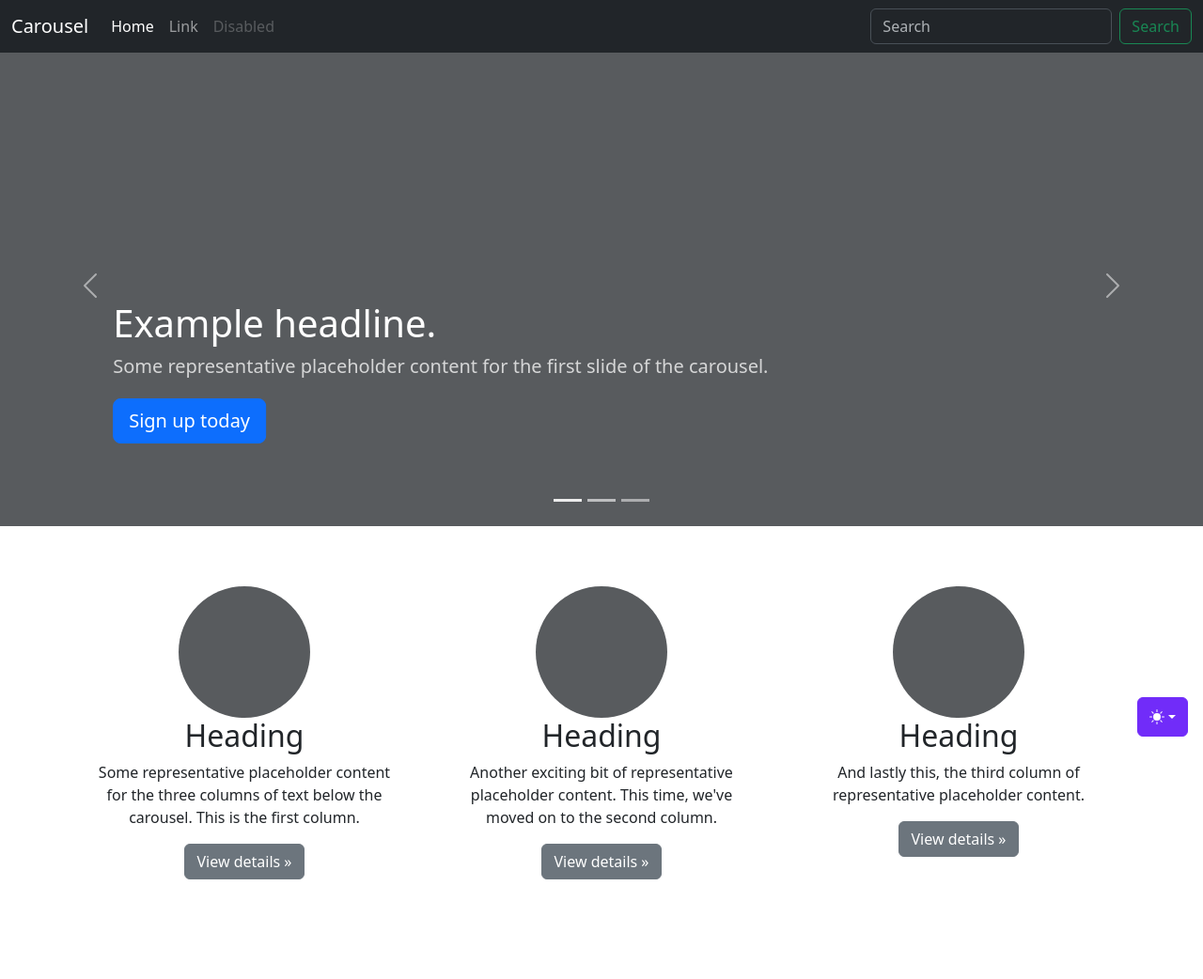
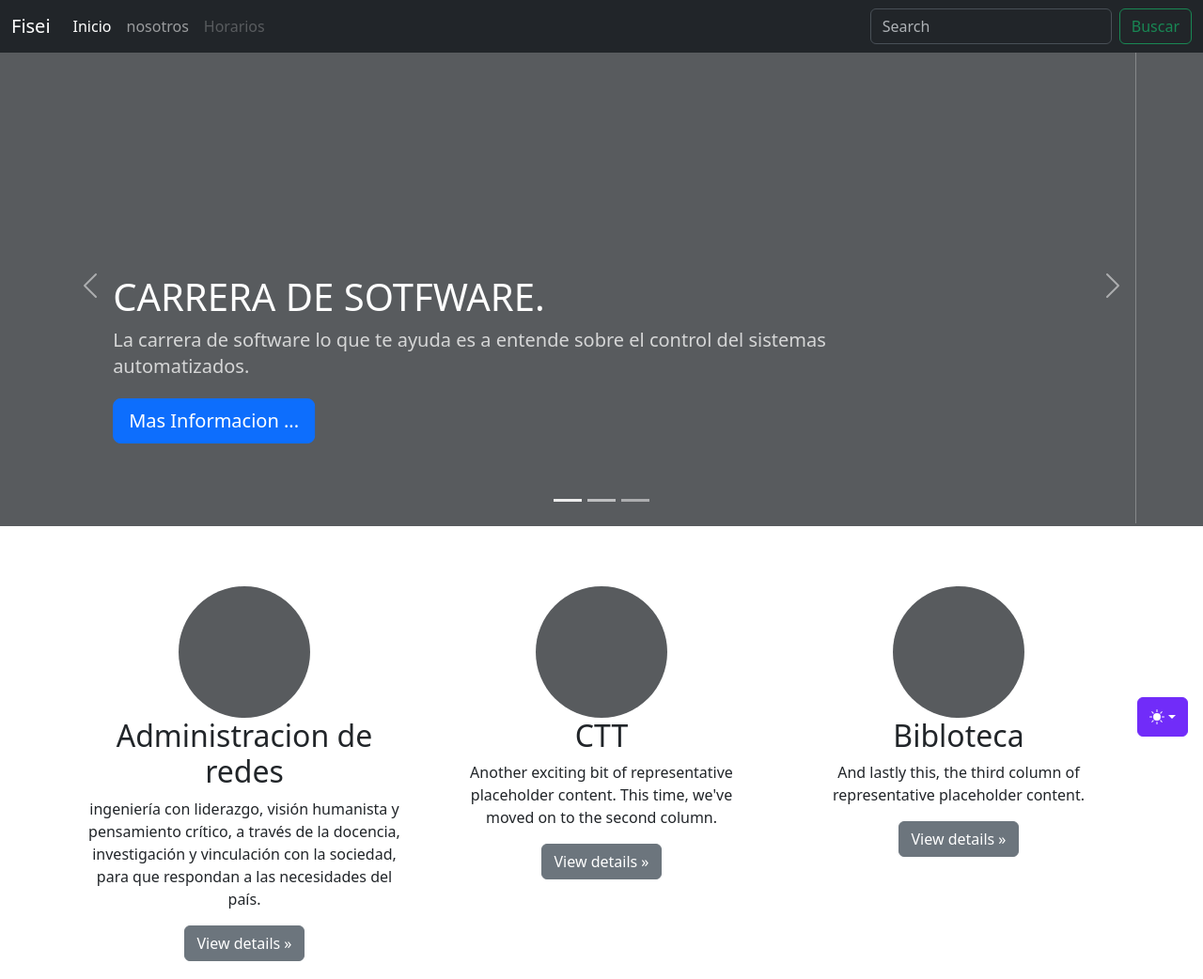
Before and after one commit to Mauri10G/fisei, a plain HTML site: page index.html in a window 1280 px wide. Shown: the top 1042 px of the page at 94% size. Drawn offline with Linux system fonts and the light colour scheme.

```diff
--- a/index.html
+++ b/index.html
@@ -9,7 +9,7 @@
       content="Mark Otto, Jacob Thornton, and Bootstrap contributors"
     />
     <meta name="generator" content="Astro v5.13.2" />
-    <title>Carousel Template · Bootstrap v5.3</title>
+    <title>Pagina de la FISEI</title>
     <link
       rel="canonical"
       href="https://getbootstrap.com/docs/5.3/examples/carousel/"
@@ -192,7 +192,7 @@
     <header data-bs-theme="dark">
       <nav class="navbar navbar-expand-md navbar-dark fixed-top bg-dark">
         <div class="container-fluid">
-          <a class="navbar-brand" href="#">Carousel</a>
+          <a class="navbar-brand" href="#">Fisei</a>
           <button
             class="navbar-toggler"
             type="button"
@@ -207,11 +207,11 @@
           <div class="collapse navbar-collapse" id="navbarCollapse">
             <ul class="navbar-nav me-auto mb-2 mb-md-0">
               <li class="nav-item">
-                <a class="nav-link active" aria-current="page" href="#">Home</a>
+                <a class="nav-link active" aria-current="page" href="#">Inicio</a>
               </li>
-              <li class="nav-item"><a class="nav-link" href="#">Link</a></li>
+              <li class="nav-item"><a class="nav-link" href="#">nosotros</a></li>
               <li class="nav-item">
-                <a class="nav-link disabled" aria-disabled="true">Disabled</a>
+                <a class="nav-link disabled" aria-disabled="true">Horarios</a>
               </li>
             </ul>
             <form class="d-flex" role="search">
@@ -222,7 +222,7 @@
                 aria-label="Search"
               />
               <button class="btn btn-outline-success" type="submit">
-                Search
+                Buscar
               </button>
             </form>
           </div>
@@ -271,13 +271,12 @@
             </svg>
             <div class="container">
               <div class="carousel-caption text-start">
-                <h1>Example headline.</h1>
+                <h1>CARRERA DE SOTFWARE.</h1>
                 <p class="opacity-75">
-                  Some representative placeholder content for the first slide of
-                  the carousel.
+                 La carrera de software lo que te ayuda es a entende sobre el control del sistemas automatizados.
                 </p>
                 <p>
-                  <a class="btn btn-lg btn-primary" href="#">Sign up today</a>
+                  <a class="btn btn-lg btn-primary" href="https://uta.edu.ec/software/"> Mas Informacion ...</a>
                 </p>
               </div>
             </div>
@@ -299,12 +298,11 @@
             </svg>
             <div class="container">
               <div class="carousel-caption">
-                <h1>Another example headline.</h1>
+                <h1>CARRERA DE TI.</h1>
                 <p>
-                  Some representative placeholder content for the second slide
-                  of the carousel.
+                  Una "carrera de IT" se refiere a una formación profesional en el campo de las Tecnologías de la Información (TI), que combina la informática, la ingeniería de sistemas y las telecomunicaciones para desarrollar y gestionar soluciones tecnológicas que optimicen procesos y resuelvan problemas en diversos sectores.
                 </p>
-                <p><a class="btn btn-lg btn-primary" href="#">Learn more</a></p>
+                <p><a class="btn btn-lg btn-primary" href="https://uta.edu.ec/tecnologias-de-la-informacion/">Mas Información</a></p>
               </div>
             </div>
           </div>
@@ -325,13 +323,13 @@
             </svg>
             <div class="container">
               <div class="carousel-caption text-end">
-                <h1>One more for good measure.</h1>
+                <h1>Carrera de Industrial .</h1>
                 <p>
-                  Some representative placeholder content for the third slide of
-                  this carousel.
+
+La "carrera de industrial" se refiere a la Ingeniería Industrial, una carrera universitaria que forma profesionales capacitados para diseñar, implementar, gestionar y optimizar los procesos de producción y servicios en organizaciones, buscando mejorar la eficiencia, la productividad y la rentabilidad mediante la aplicación de conocimientos técnicos, administrativos y tecnológicos.
                 </p>
                 <p>
-                  <a class="btn btn-lg btn-primary" href="#">Browse gallery</a>
+                  <a class="btn btn-lg btn-primary" href="https://uta.edu.ec/ingenieria-industrial/">Mas Información</a>
                 </p>
               </div>
             </div>
@@ -379,10 +377,9 @@
                 fill="var(--bs-secondary-color)"
               ></rect>
             </svg>
-            <h2 class="fw-normal">Heading</h2>
+            <h2 class="fw-normal">Administracion de redes </h2>
             <p>
-              Some representative placeholder content for the three columns of
-              text below the carousel. This is the first column.
+              ingeniería con liderazgo, visión humanista y pensamiento crítico, a través de la docencia, investigación y vinculación con la sociedad, para que respondan a las necesidades del país.
             </p>
             <p>
               <a class="btn btn-secondary" href="#">View details &raquo;</a>
@@ -406,7 +403,7 @@
                 fill="var(--bs-secondary-color)"
               ></rect>
             </svg>
-            <h2 class="fw-normal">Heading</h2>
+            <h2 class="fw-normal">CTT</h2>
             <p>
               Another exciting bit of representative placeholder content. This
               time, we've moved on to the second column.
@@ -433,7 +430,7 @@
                 fill="var(--bs-secondary-color)"
               ></rect>
             </svg>
-            <h2 class="fw-normal">Heading</h2>
+            <h2 class="fw-normal">Bibloteca</h2>
             <p>
               And lastly this, the third column of representative placeholder
               content.
```
Also changed, not shown: 2 other files.
